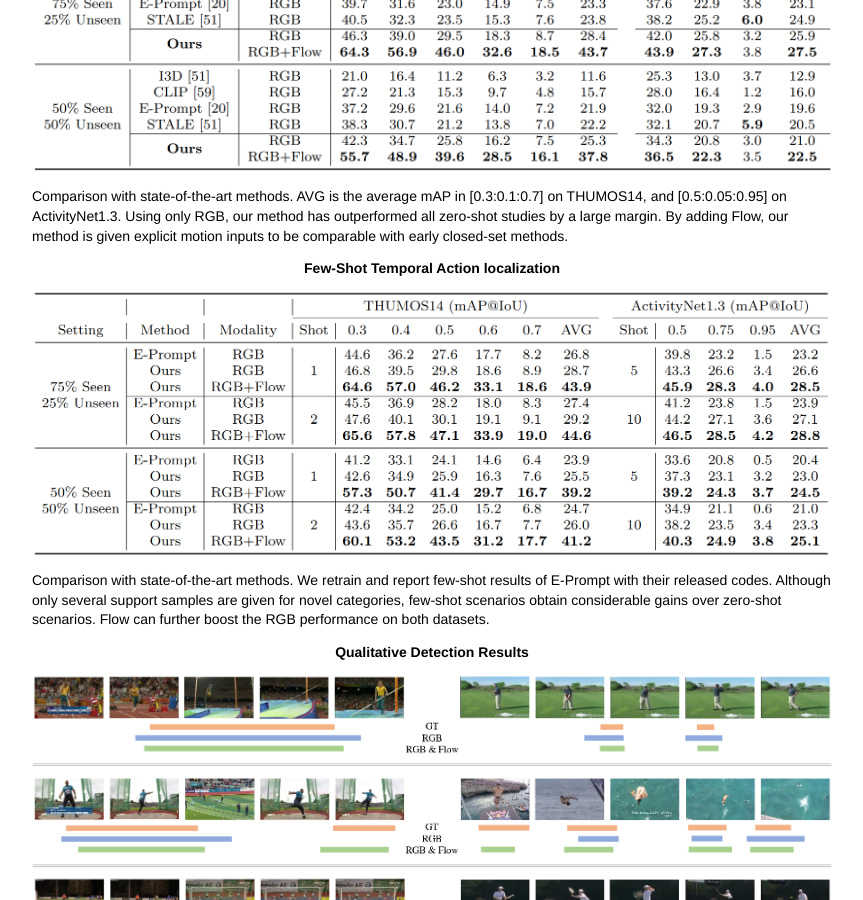
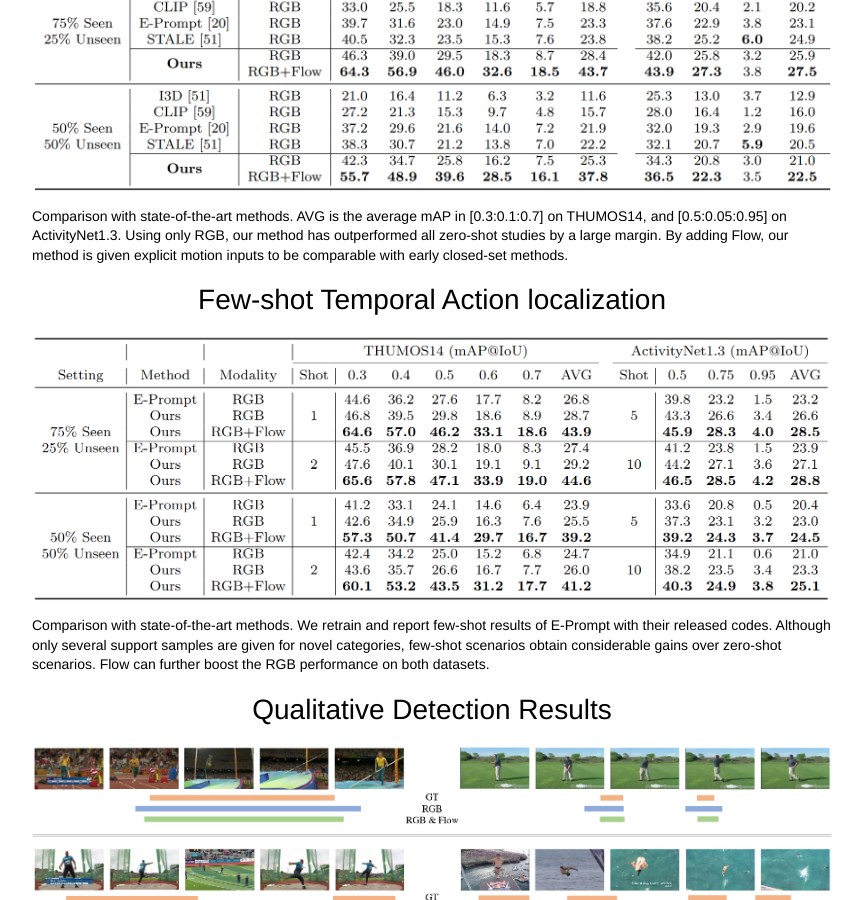
Before and after one commit to ju-chen/Voide1220.github.io, a Jekyll site: the page GPT_prompt/index.html, which Jekyll copies as it is, in a window 1280 px wide and 900 px high, scrolled down 2552 px. Shown: the whole window, without its empty margins (208-1071 px from the left). Built offline with Jekyll 4.4.1, drawn with Linux system fonts in a browser that asks for light colours; some web fonts are replaced; part of the change alters nothing that is shown.

```diff
--- a/GPT_prompt/index.html
+++ b/GPT_prompt/index.html
@@ -331,23 +331,22 @@
         </center>
       </center>
 
+	<br><hr>
 
 
-       <center><h1>Results</h1></center>
-
-        <p><center><b> Ablation Studies </b></center></p>
+	<center><h1>Ablation Studies</h1></center>
         <p><img class="center"  src="./image/ablations.png" width="800px"></p>
 
 
-        <p><center><b> Zero-shot Temporal Action localization </b></center></p>
+	<center><h1>Zero-shot Temporal Action localization</h1></center>
         <p><img class="center"  src="./image/zeroshot.PNG" width="800px"></p>
 	<p>Comparison with state-of-the-art methods. AVG is the average mAP in [0.3:0.1:0.7] on THUMOS14, and [0.5:0.05:0.95] on ActivityNet1.3. Using only RGB, our method has outperformed all zero-shot studies by a large margin. By adding Flow, our method is given explicit motion inputs to be comparable with early closed-set methods.</p>
 
-        <p><center><b> Few-Shot Temporal Action localization </b></center></p>
+        <center><h1>Few-shot Temporal Action localization</h1></center>
         <p><img class="center"  src="./image/fewshot.PNG" width="800px"></p>
 	<p>Comparison with state-of-the-art methods. We retrain and report few-shot results of E-Prompt with their released codes. Although only several support samples are given for novel categories, few-shot scenarios obtain considerable gains over zero-shot scenarios. Flow can further boost the RGB performance on both datasets. </p>
 
-	<p><center><b> Qualitative Detection Results </b></center></p>
+	<center><h1>Qualitative Detection Results</h1></center>
         <p><img class="center"  src="./image/result.PNG" width="800px"></p>
 	<p>Qualitative zero-shot results on THUMOS14. For various videos from novel categories, our method all outputs good detection results, although action number and action duration vary frequently. Single RGB sometimes has large deviations, or even omits action instances. By bringing motion details, Flow could further correct or complete the RGB results. </p>
 
```
